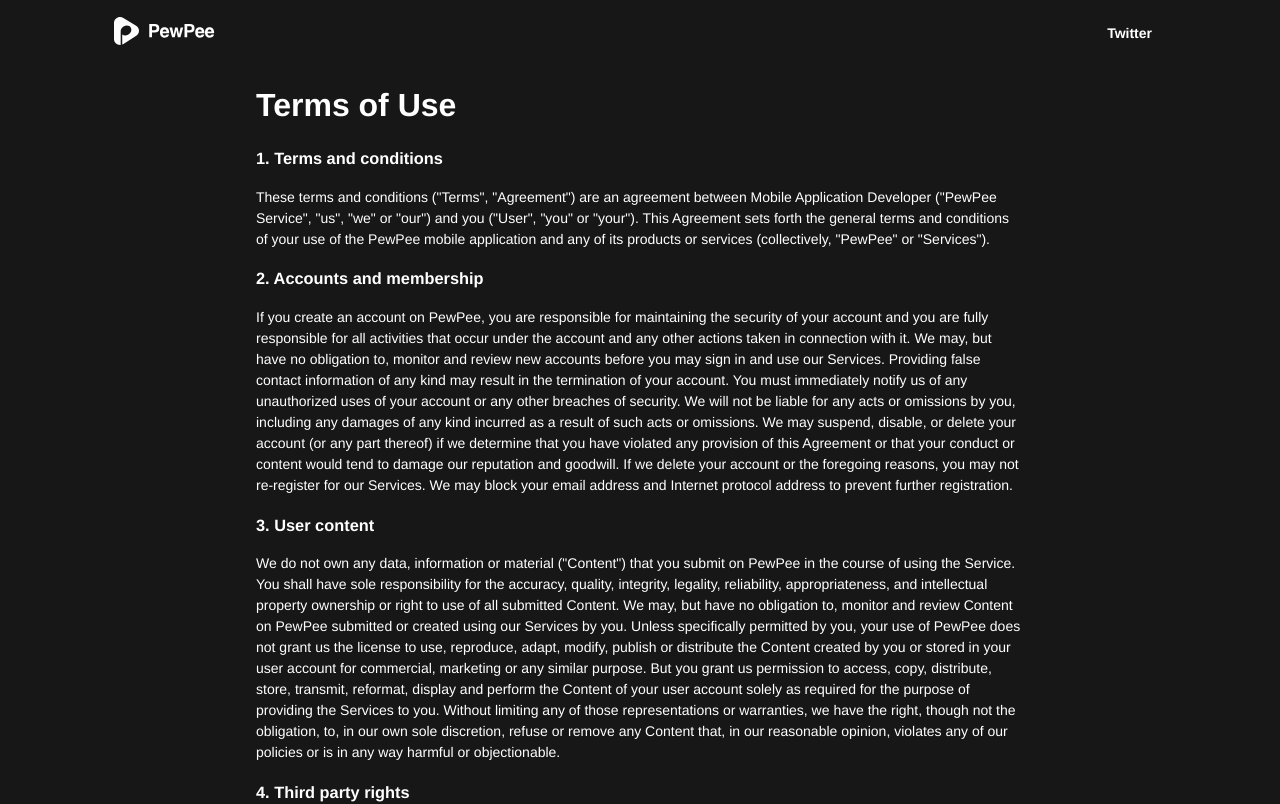
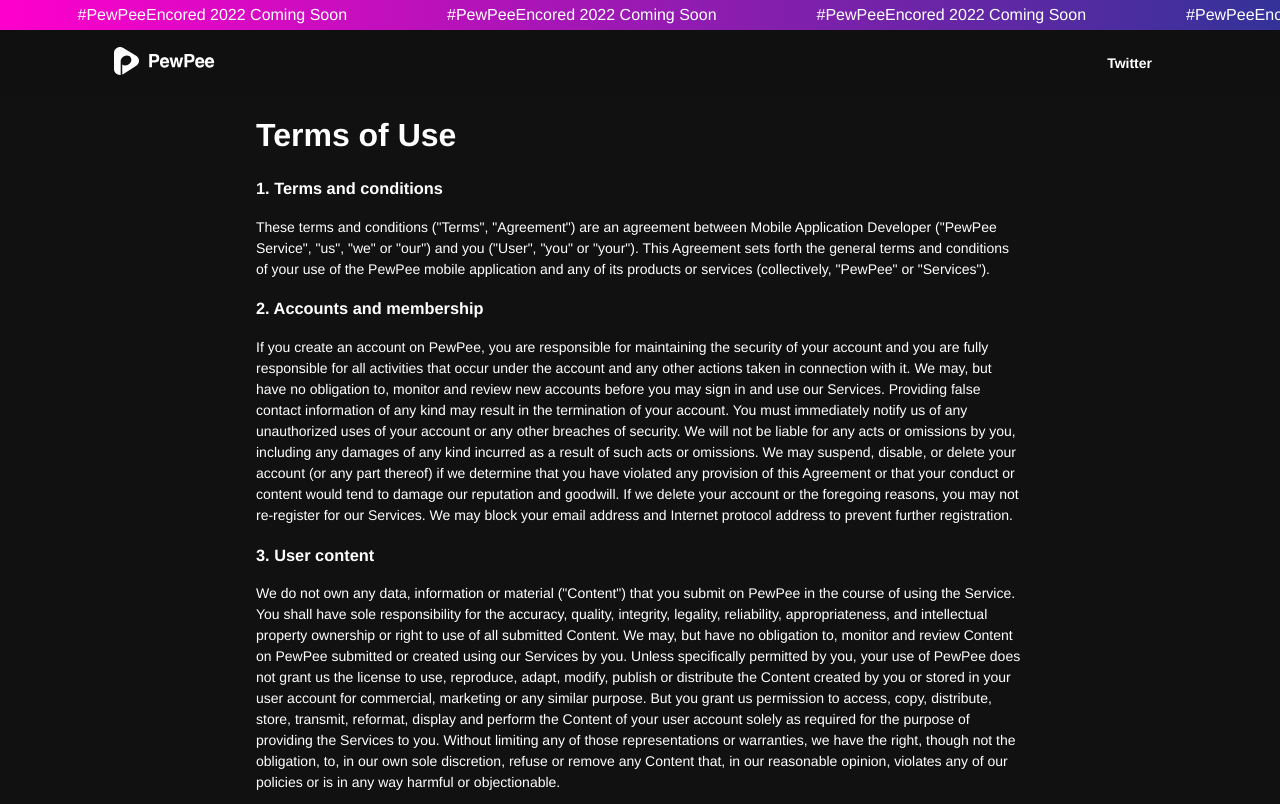
Before and after one commit to PewPee/landing, a Next.js app: page /terms in a window 1280 px wide. Shown: the top 804 px of the page. Built offline with nearby package versions, Linux system fonts and the light colour scheme.

Commit message:
added fast-marquee

```diff
--- a/components/footer.module.css
+++ b/components/footer.module.css
@@ -4,7 +4,7 @@
     display: flex;
     margin-top: 105px;
     width: 100%;
-    background-color: #242424;
+    background-color: #202020;
 
     padding: 50px 0px;
 
@@ -13,7 +13,7 @@
         -ms-flex-pack: center;
 
             justify-content: center;
-  }
+}
 
 .footer {
     display: -webkit-box;
--- a/components/navigationbar.module.css
+++ b/components/navigationbar.module.css
@@ -4,14 +4,20 @@
     display: flex;
     position: -webkit-sticky;
     position: sticky;
+    top: 0;
     width: 100%;
     height: 66px;
+
+    background: rgba(17, 17, 17, 0.75);
+    backdrop-filter: blur(25px);
 
     -webkit-box-pack: center;
 
         -ms-flex-pack: center;
 
             justify-content: center;
+
+    z-index: 10;
 }
 
 .nav {
--- a/components/navigationbar.tsx
+++ b/components/navigationbar.tsx
@@ -4,8 +4,16 @@
 
 import logo from '../public/img/logo.svg'
 
+import Marquee from 'react-fast-marquee'
+
 export default function NavigationBar() {
   return (
+    <div>
+      <Marquee style={{height: "30px", background: "linear-gradient(to right, #ff00cc, #333399)"}} gradient={false}>
+        {[...Array(10)].map((_, i) =>
+          <span key={i} style={{marginRight: "100px"}}>#PewPeeEncored 2022 Coming Soon</span>
+        )}
+      </Marquee>
       <header className={barStyles.navWrapper}>
         <div className={`container ${barStyles.nav}`}>
           <Link href="/">
@@ -17,5 +25,6 @@
           </div>
         </div>
       </header>
+    </div>
   )
 }
--- a/components/whyblock.module.css
+++ b/components/whyblock.module.css
@@ -6,7 +6,7 @@
     height: 290px;
     padding: 40px;
     border-radius: 50px;
-    background-color: #242424;
+    background-color: #202020;
 
     -webkit-box-orient: vertical;
 
@@ -21,7 +21,7 @@
     width: 84px;
     height: 84px;
     border-radius: 42px;
-    background-color: #3D3D3D;
+    background-color: #3b3b3b;
     background-repeat: no-repeat;
     background-position: center;
     background-size: 100%;
--- a/package.json
+++ b/package.json
@@ -12,6 +12,7 @@
     "next": "12.1.0",
     "react": "17.0.2",
     "react-dom": "17.0.2",
+    "react-fast-marquee": "^1.3.5",
     "react-markdown": "^8.0.1"
   },
   "devDependencies": {
--- a/styles/globals.css
+++ b/styles/globals.css
@@ -4,7 +4,17 @@
   margin: 0;
   font-family: Helvetica, sans-serif;
   color: white;
-  background-color: #171717;
+  background-color: #111111;
+}
+
+::-moz-selection {
+  color: rgb(0, 0, 0);
+  background: rgb(255, 255, 255);
+}
+
+::selection {
+  color: rgb(0, 0, 0);
+  background: rgb(255, 255, 255);
 }
 
 a {
```
Also changed, not shown: 1 other file (tests, documents, lock files or other folders). Lines whose indentation alone changed are shown as unchanged.
